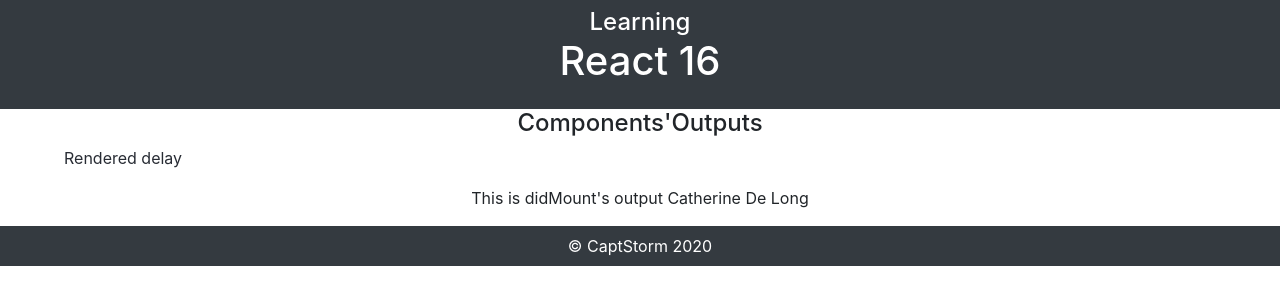
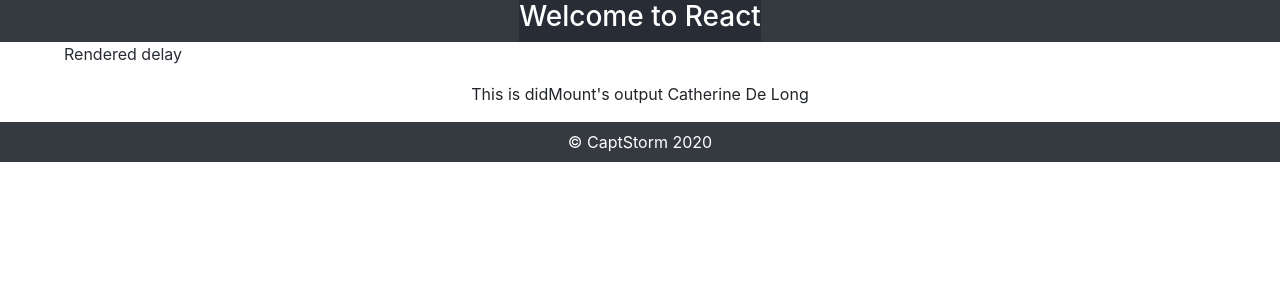
Before and after one commit to CaptainStorm21/function-class-React16, a React (Create React App) app: page / in a window 1280 px wide. Shown: the top 304 px of the page. Built offline with nearby package versions, Linux system fonts and the light colour scheme; the HTML template or start-up script is replaced by a standard one.

Commit message:
setup example class and function

```diff
--- a/src/2-prop-to-component/Header.js
+++ b/src/2-prop-to-component/Header.js
@@ -1,23 +1,20 @@
 import React, { Component } from "react";
 import PropTypes from "prop-types";
 
-class Header extends Component {
-  // Here you can define your PropTypes.
-  static propTypes = {
-    title: PropTypes.string.isRequired,
-  };
+const Header = props =>{
+  const {
+    title = "Welcome to React"
+  } = props;
 
-  render() {
-    const {
-      title = "REACT"
-    } = this.props;
+  return (
+    <header className="App-header">
+      <h3 className = "App-title"> { title } </h3>
+    </header>
+  );
+};
 
-    return (
-      <header>
-        <h1 >{title}</h1>
-      </header>
-    );
-  }
-}
+Header.propTypes = {
+  title: PropTypes.string.isRequired
+};
 
 export default Header;
--- a/src/App.js
+++ b/src/App.js
@@ -6,7 +6,7 @@ import Header from "./2-prop-to-component/Header";
 import DidMount from './3-componentDidMount/DidMount';
 
 import Footer from './Footer/Footer';
-import Content from './Content/Content';
+// import Content from './Content/Content';
 
 export class App extends Component {
   constructor(props) {
@@ -20,17 +20,20 @@ export class App extends Component {
     return (
       <div className="App">
         <header className="bg-dark App-header">
-          <h4 className="text-white text-center p-2">
+          <Header/>
+          {/* <h4 className="text-white text-center p-2">
             {this.state.userName}
             <Header title="React 16" />
-          </h4>
+          </h4> */}
         </header>
 
         {/* content */}
-        <Content>
+        {/* <Content> */}
+        <div>
           <Home/>
           <DidMount/>
-        </Content>
+        </div>
+        {/* </Content> */}
 
         {/* Footer */}
         <Footer />
```
Also changed, not shown: src/2-prop-to-component/header-class.js (added, +23 -0 lines), src/Content/Content-function.js (added, +18 -0 lines).
